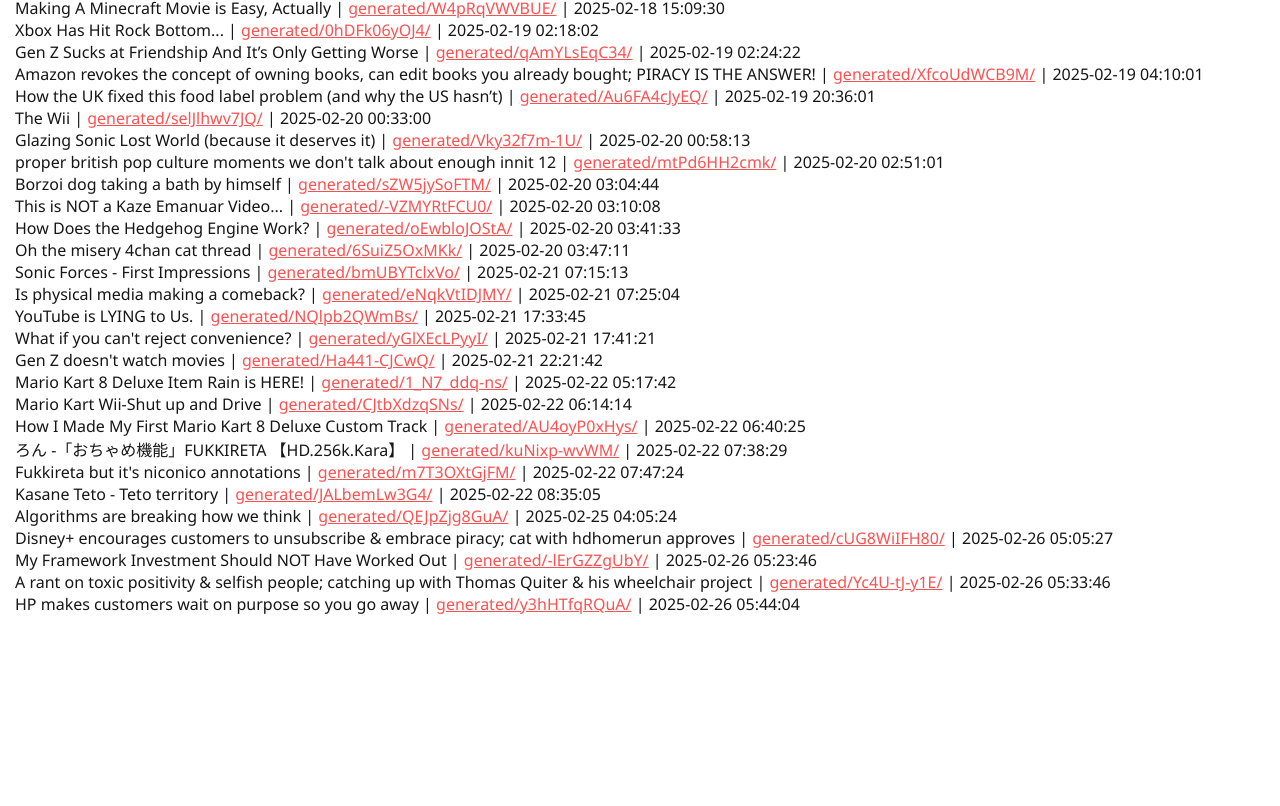
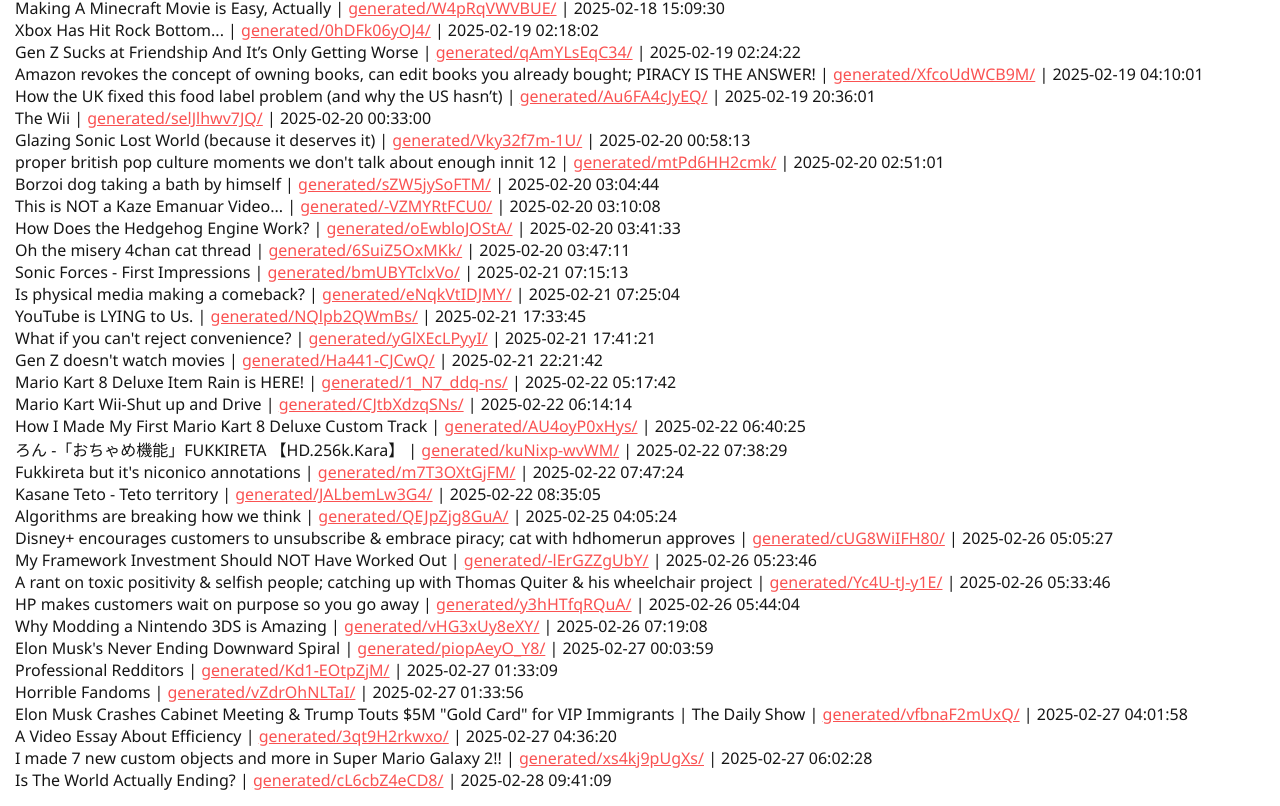
Before and after one commit to zydezu/youtubepagegenerator, a plain HTML site: page index.html in a window 1280 px wide. Shown: the part 6770-7576 px from the top of the page. Before the commit the page ends 7400 px from the top, so only its background shows below. Drawn offline with Linux system fonts and the light colour scheme; a web font is replaced by a local one.

Commit message:
ADD: include new video entries in index.html and listofvideos.txt; update runserver.py to start server automatically

```diff
--- a/index.html
+++ b/index.html
@@ -340,6 +340,14 @@
 	My Framework Investment Should NOT Have Worked Out | <a href="generated/-lErGZZgUbY/">generated/-lErGZZgUbY/</a> | 2025-02-26 05:23:46<br/>
 	A rant on toxic positivity & selfish people; catching up with Thomas Quiter & his wheelchair project | <a href="generated/Yc4U-tJ-y1E/">generated/Yc4U-tJ-y1E/</a> | 2025-02-26 05:33:46<br/>
 	HP makes customers wait on purpose so you go away | <a href="generated/y3hHTfqRQuA/">generated/y3hHTfqRQuA/</a> | 2025-02-26 05:44:04<br/>
+	Why Modding a Nintendo 3DS is Amazing | <a href="generated/vHG3xUy8eXY/">generated/vHG3xUy8eXY/</a> | 2025-02-26 07:19:08<br/>
+	Elon Musk's Never Ending Downward Spiral | <a href="generated/piopAeyO_Y8/">generated/piopAeyO_Y8/</a> | 2025-02-27 00:03:59<br/>
+	Professional Redditors | <a href="generated/Kd1-EOtpZjM/">generated/Kd1-EOtpZjM/</a> | 2025-02-27 01:33:09<br/>
+	Horrible Fandoms | <a href="generated/vZdrOhNLTaI/">generated/vZdrOhNLTaI/</a> | 2025-02-27 01:33:56<br/>
+	Elon Musk Crashes Cabinet Meeting & Trump Touts $5M "Gold Card" for VIP Immigrants | The Daily Show | <a href="generated/vfbnaF2mUxQ/">generated/vfbnaF2mUxQ/</a> | 2025-02-27 04:01:58<br/>
+	A Video Essay About Efficiency | <a href="generated/3qt9H2rkwxo/">generated/3qt9H2rkwxo/</a> | 2025-02-27 04:36:20<br/>
+	I made 7 new custom objects and more in Super Mario Galaxy 2!! | <a href="generated/xs4kj9pUgXs/">generated/xs4kj9pUgXs/</a> | 2025-02-27 06:02:28<br/>
+	Is The World Actually Ending? | <a href="generated/cL6cbZ4eCD8/">generated/cL6cbZ4eCD8/</a> | 2025-02-28 09:41:09<br/>
 
     </body>
     </html>
```
Also changed, not shown: listofvideos.txt, 1 other file.
